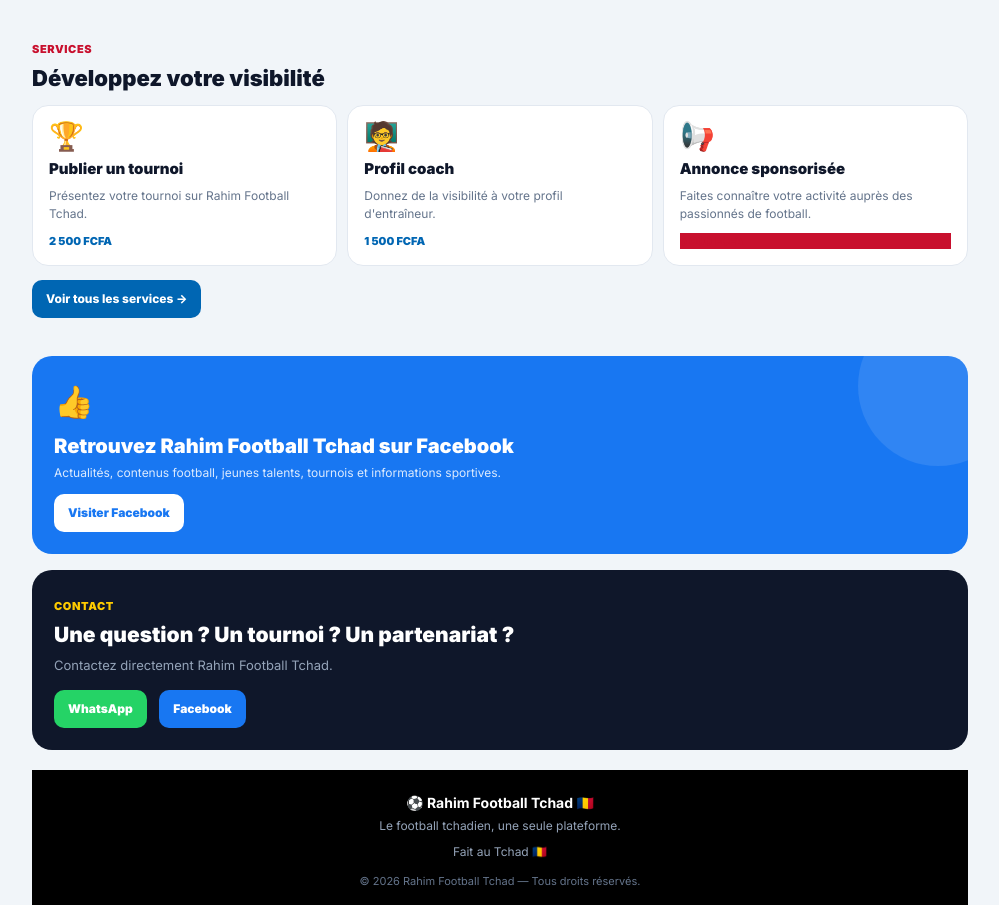
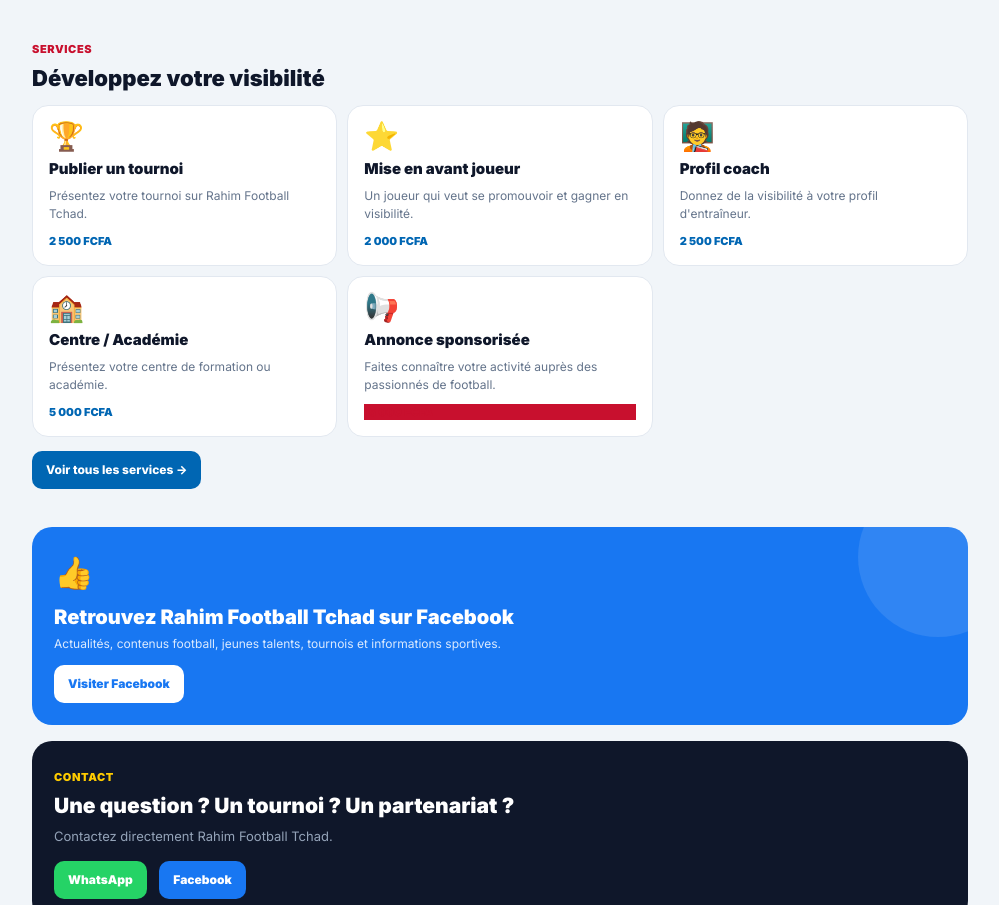
Before and after one commit to abdarrahimhassan-hash/Rahim-Football-TCHAD, a plain HTML site: page index.html in a window 1280 px wide. Shown: the part 1365-2270 px from the top of the page, without its empty margins (140-1139 px from the left). Drawn offline with Linux system fonts and the light colour scheme.

Commit message:
Update landing sections and service pricing

```diff
--- a/index.html
+++ b/index.html
@@ -165,7 +165,7 @@
 .u13-fee b{font-size:18px;color:#78350f;display:block}
 .u13-fee span{font-size:11px;color:#92400e}
 
-/* --- LANDING SECTIONS (idées de 2) --- */
+/* --- LANDING SECTIONS --- */
 .landing-section{padding:22px 0}
 .kicker{font-size:11px;font-weight:900;color:#C8102E;text-transform:uppercase;letter-spacing:.6px}
 .landing-section h2.landing-title{font-size:22px;font-weight:900;margin-top:6px;line-height:1.2;color:#0f172a}
@@ -224,7 +224,7 @@
 
 <main class="wrap">
 
-<!-- ================= ACCUEIL (enrichi avec les idées de 2) ================= -->
+<!-- ================= ACCUEIL ================= -->
 <section id="sec-accueil" class="tab">
   <div class="hero">
     <span class="badge">🇹🇩 ÉCOSYSTÈME FOOTBALL DU TCHAD</span>
@@ -308,7 +308,7 @@
     <button class="landing-cta" style="background:#FECB00;color:#0f172a;margin-top:14px" onclick="go('coachs')">Voir coachs & académies →</button>
   </div>
 
-  <!-- SERVICES -->
+  <!-- SERVICES (TARIFS MIS À JOUR) -->
   <div class="landing-section">
     <span class="kicker">Services</span>
     <h2 class="landing-title">Développez votre visibilité</h2>
@@ -320,16 +320,28 @@
         <div class="tag">2 500 FCFA</div>
       </div>
       <div class="mini-card">
+        <div class="ic">⭐</div>
+        <h3>Mise en avant joueur</h3>
+        <p>Un joueur qui veut se promouvoir et gagner en visibilité.</p>
+        <div class="tag">2 000 FCFA</div>
+      </div>
+      <div class="mini-card">
         <div class="ic">🧑‍🏫</div>
         <h3>Profil coach</h3>
         <p>Donnez de la visibilité à votre profil d'entraîneur.</p>
-        <div class="tag">1 500 FCFA</div>
+        <div class="tag">2 500 FCFA</div>
+      </div>
+      <div class="mini-card">
+        <div class="ic">🏫</div>
+        <h3>Centre / Académie</h3>
+        <p>Présentez votre centre de formation ou académie.</p>
+        <div class="tag">5 000 FCFA</div>
       </div>
       <div class="mini-card">
         <div class="ic">📢</div>
         <h3>Annonce sponsorisée</h3>
         <p>Faites connaître votre activité auprès des passionnés de football.</p>
-        <div class="tag red">5 000 FCFA</div>
+        <div class="tag red">15 000 FCFA</div>
       </div>
     </div>
     <button class="landing-cta" onclick="go('plus')">Voir tous les services →</button>
@@ -621,8 +633,13 @@
   <div id="coachesContainer"></div>
   <div class="alert alert-amber">
     <h4>Promouvoir votre profil ?</h4>
-    <p>Mise en avant pour <b>1 500 FCFA</b> via Airtel Money / Moov Money au <b>+235 62 49 61 76</b>.</p>
-    <a href="https://wa.me/23562496176?text=Promouvoir%20mon%20profil%20coach%20(1%20500%20FCFA)" target="_blank" rel="noopener" class="btn yellow" style="margin-top:8px">Contacter sur WhatsApp</a>
+    <p>
+      Profil <b>Joueur</b> : <b>2 000 FCFA</b> •
+      Profil <b>Coach</b> : <b>2 500 FCFA</b> •
+      <b>Centre / Académie</b> : <b>5 000 FCFA</b>
+    </p>
+    <p class="tiny" style="margin-top:6px">Paiement par Airtel Money / Moov Money au <b>+235 62 49 61 76</b>.</p>
+    <a href="https://wa.me/23562496176?text=Je%20veux%20promouvoir%20mon%20profil%20(Joueur%20%2F%20Coach%20%2F%20Centre)" target="_blank" rel="noopener" class="btn yellow" style="margin-top:8px">Contacter sur WhatsApp</a>
   </div>
 </section>
 
@@ -635,8 +652,10 @@
   <div class="section-head"><h2>Business &amp; services</h2></div>
   <div class="biz">
     <div class="card"><h3>Créer un tournoi</h3><p class="muted">Publiez votre tournoi</p><a href="https://wa.me/23562496176?text=Cr%C3%A9er%20un%20tournoi" target="_blank" rel="noopener" class="btn yellow" style="margin-top:10px">2 500 FCFA</a></div>
-    <div class="card"><h3>Annonce sponsorisée</h3><p class="muted">Entreprises, boutiques</p><a href="https://wa.me/23562496176?text=Annonce%20sponsoris%C3%A9e" target="_blank" rel="noopener" class="btn yellow" style="margin-top:10px">5 000 FCFA</a></div>
-    <div class="card"><h3>Profil coach</h3><p class="muted">Mise en avant</p><a href="https://wa.me/23562496176?text=Profil%20coach" target="_blank" rel="noopener" class="btn yellow" style="margin-top:10px">1 500 FCFA</a></div>
+    <div class="card"><h3>Mise en avant joueur</h3><p class="muted">Un joueur qui veut se promouvoir</p><a href="https://wa.me/23562496176?text=Mise%20en%20avant%20joueur" target="_blank" rel="noopener" class="btn yellow" style="margin-top:10px">2 000 FCFA</a></div>
+    <div class="card"><h3>Profil coach</h3><p class="muted">Mise en avant d'un entraîneur</p><a href="https://wa.me/23562496176?text=Profil%20coach" target="_blank" rel="noopener" class="btn yellow" style="margin-top:10px">2 500 FCFA</a></div>
+    <div class="card"><h3>Centre / Académie</h3><p class="muted">Présenter votre structure</p><a href="https://wa.me/23562496176?text=Promouvoir%20mon%20centre%20%2F%20acad%C3%A9mie" target="_blank" rel="noopener" class="btn yellow" style="margin-top:10px">5 000 FCFA</a></div>
+    <div class="card"><h3>Annonce sponsorisée</h3><p class="muted">Entreprises, boutiques</p><a href="https://wa.me/23562496176?text=Annonce%20sponsoris%C3%A9e" target="_blank" rel="noopener" class="btn yellow" style="margin-top:10px">15 000 FCFA</a></div>
     <div class="card"><h3>Devenir vendeur</h3><p class="muted">Vendez vos produits</p><a href="https://wa.me/23562496176?text=Devenir%20vendeur" target="_blank" rel="noopener" class="btn btn-blue" style="margin-top:10px">Nous contacter</a></div>
   </div>
   <div class="card" id="adminPanel" style="margin-top:14px;display:none">
@@ -1049,4 +1068,4 @@
 })();
 </script>
 </body>
-                                                              </html>
+        </html>
```
